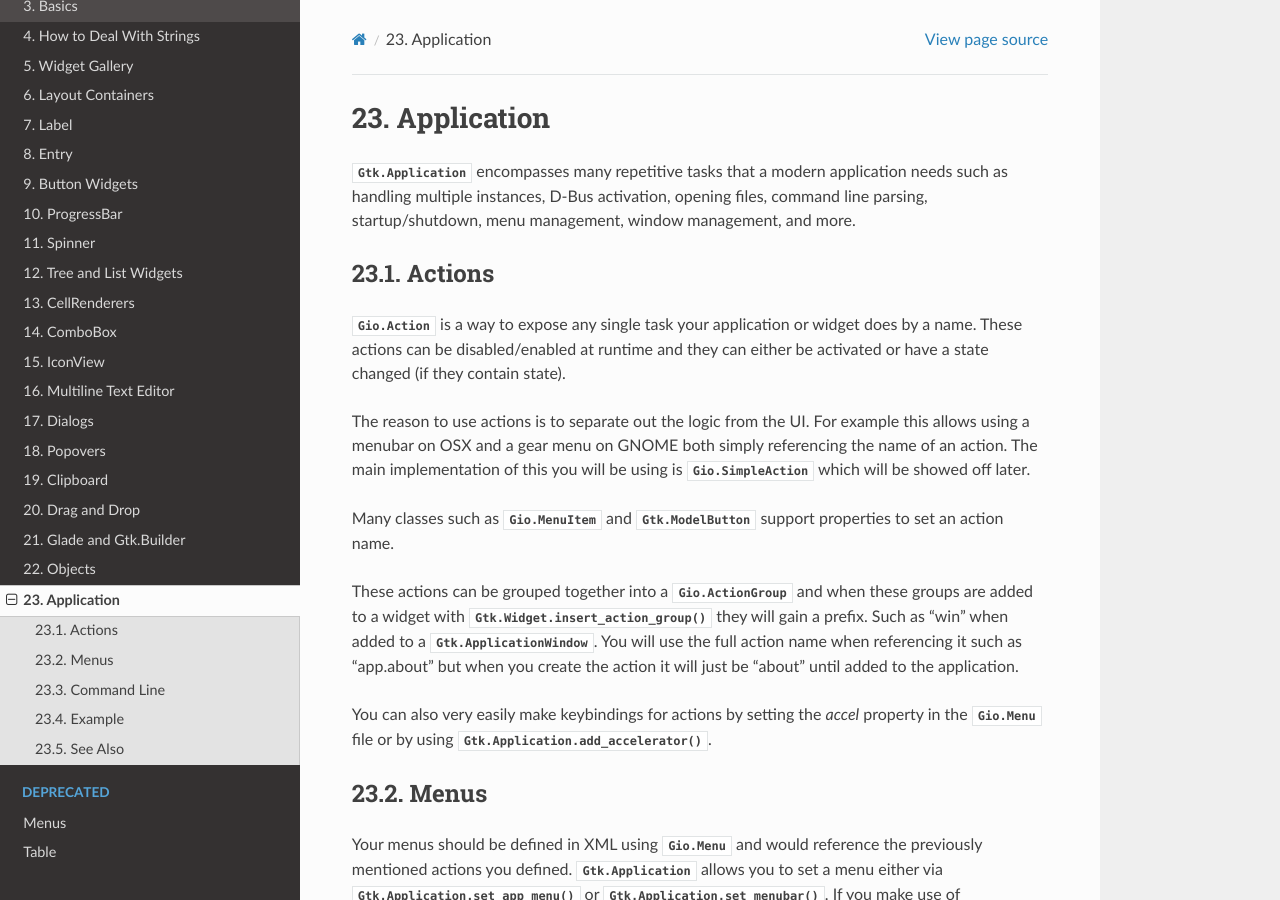
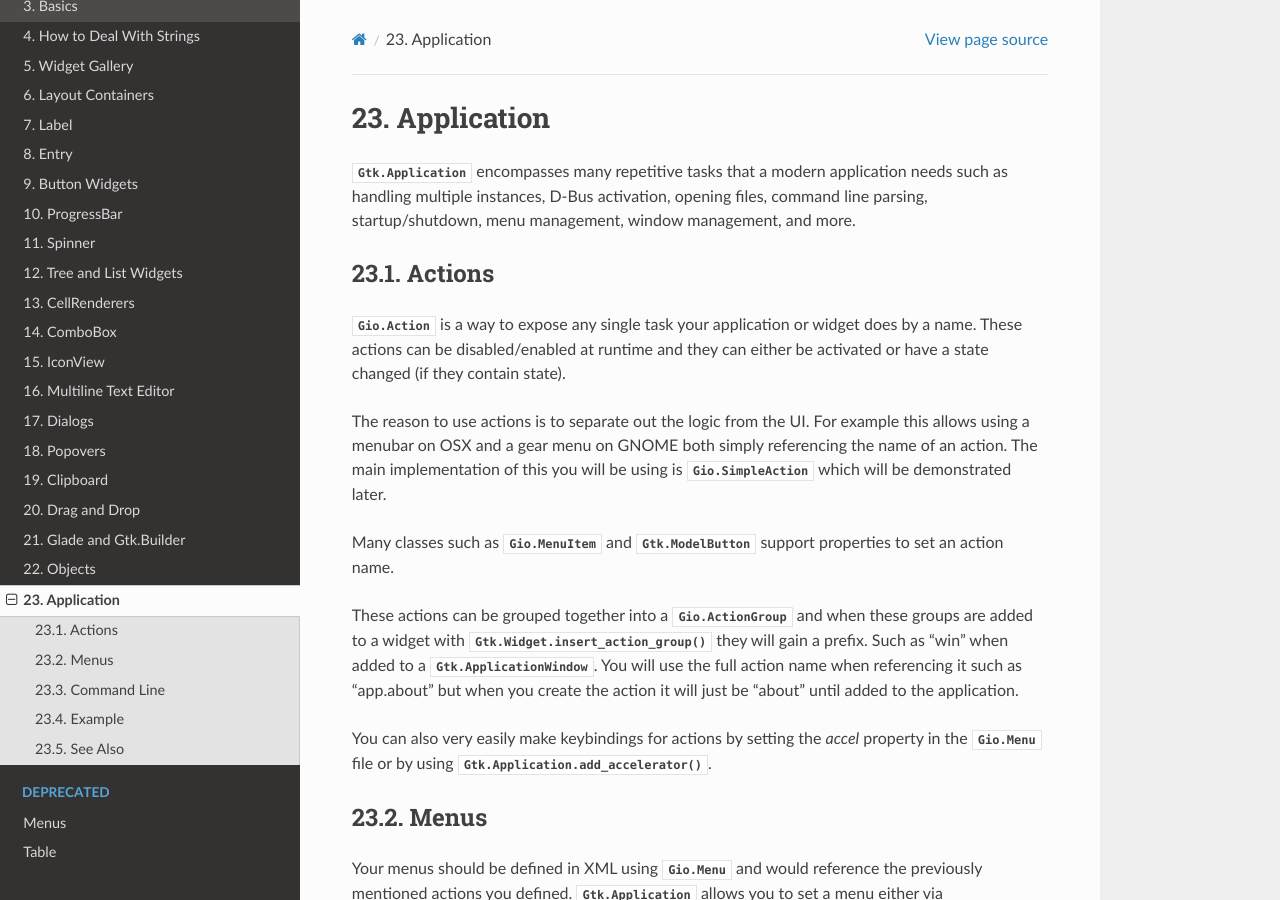
Before and after one commit to sebp/PyGObject-Tutorial, a Sphinx documentation site: the page built from source/application.txt, in a window 1280 px wide and 900 px high. Built offline with Sphinx 7.4.7 and the Read the Docs theme 2.0.0, drawn with Linux system fonts in a browser that asks for light colours.

Commit message:
Replace showed off in text

```diff
--- a/source/application.txt
+++ b/source/application.txt
@@ -18,7 +18,7 @@ either be activated or have a state changed (if they contain state).
 The reason to use actions is to separate out the logic from the UI. For example
 this allows using a menubar on OSX and a gear menu on GNOME both simply
 referencing the name of an action. The main implementation of this you will
-be using is :class:`Gio.SimpleAction` which will be showed off later.
+be using is :class:`Gio.SimpleAction` which will be demonstrated later.
 
 Many classes such as :class:`Gio.MenuItem` and :class:`Gtk.ModelButton` support
 properties to set an action name.
```
Also changed, not shown: 1 other file.
